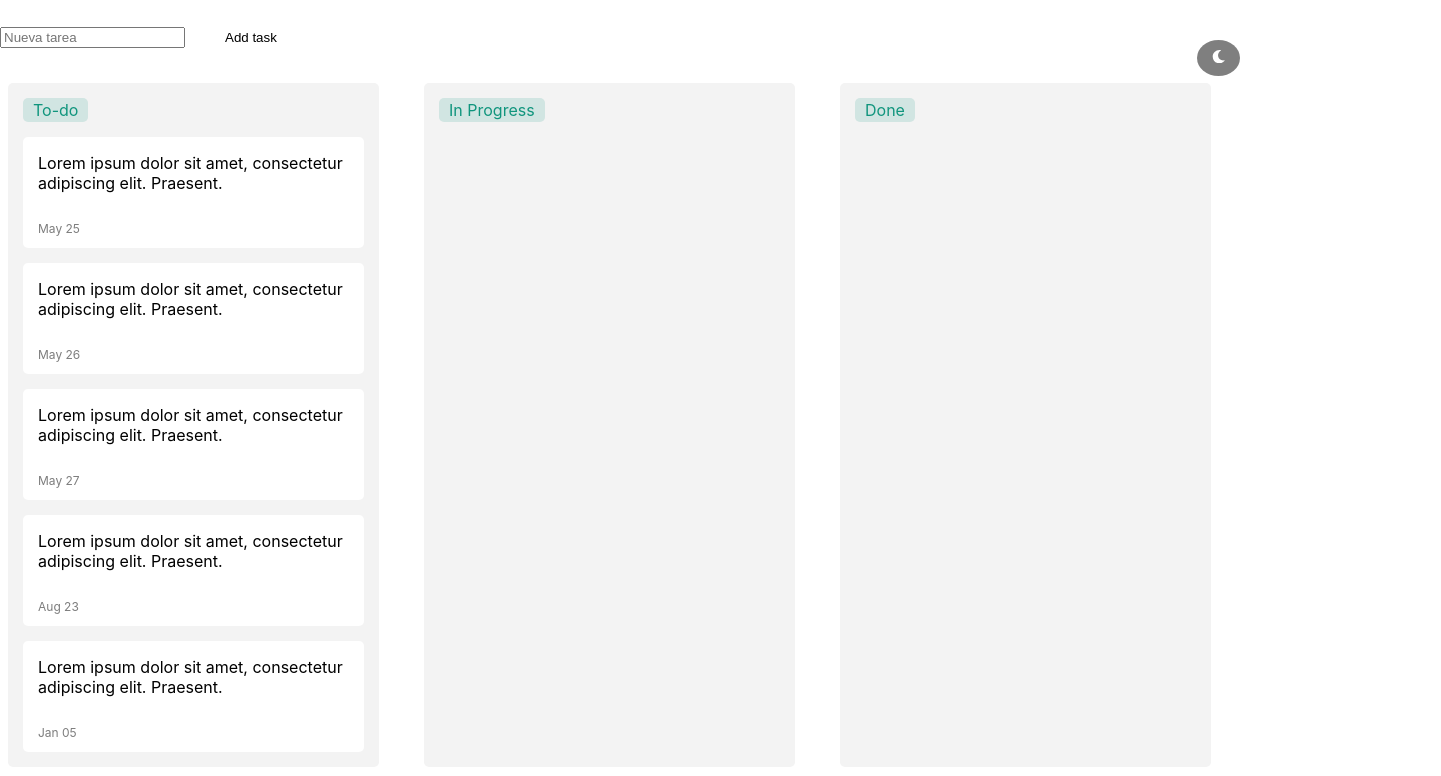
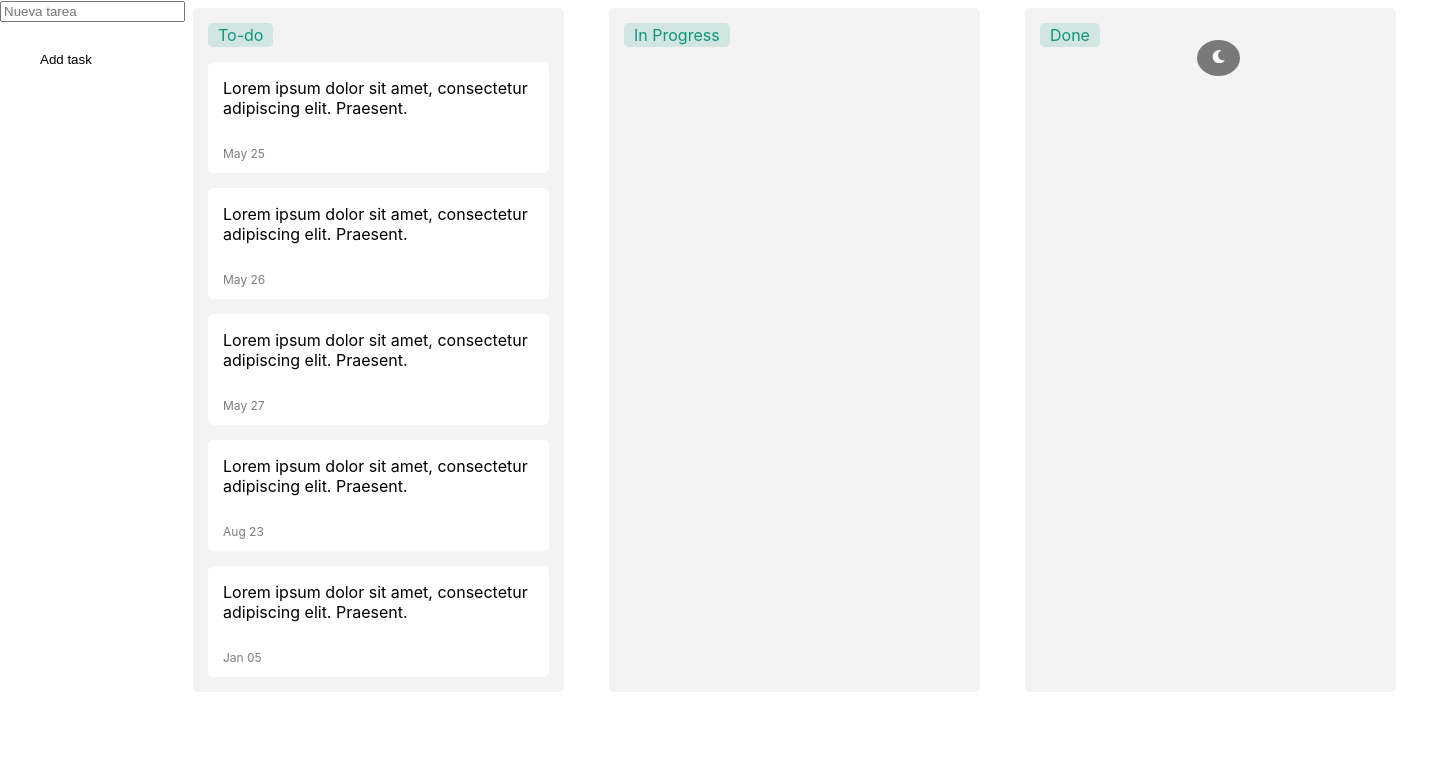
Before and after one commit to lauradelafuente-dev/task-manager-app, a React (Create React App) app in the folder frontend/: page / in a window 1280 px wide. Shown: the top 776 px of the page, 1441 px wide, since content can reach past the window. Built offline with nearby package versions, Linux system fonts and the light colour scheme.

Commit message:
Refactor App.js: Removed unused handleAddTask function to resolve ESLint warning and ensure task management logic is fully handled in the Kanban component

```diff
--- a/frontend/package.json
+++ b/frontend/package.json
@@ -40,6 +40,7 @@
     ]
   },
   "devDependencies": {
+    "@babel/plugin-proposal-private-property-in-object": "^7.21.11",
     "webpack": "^5.95.0",
     "webpack-cli": "^5.1.4"
   }
--- a/frontend/src/App.js
+++ b/frontend/src/App.js
@@ -2,36 +2,17 @@ import './styles/App.css';
 import Kanban from './components/Kanban';
 import { ThemeProvider } from './context/ThemeContext';
 import ThemeToggleButton from './components/ThemeToggleButton';
-import AddTaskForm from './components/AddTaskForm';  // Asegúrate de importar el componente
 import { useState } from 'react';
-import { v4 as uuidv4 } from 'uuid';
 import { columnsFromBackend } from './components/KanbanData';
 
 function App() {
   const [columns, setColumns] = useState(columnsFromBackend);  // Inicializa con las columnas
-
-  // Función para agregar una nueva tarea a la columna "To-do"
-  const handleAddTask = (taskTitle) => {
-    const newTask = {
-      id: uuidv4(),
-      Task: taskTitle,
-      Due_Date: new Date().toLocaleDateString(),  // Fecha de hoy como ejemplo
-    };
-
-    const newColumns = { ...columns };
-    // Añadir la tarea a la primera columna (To-do)
-    newColumns[Object.keys(newColumns)[0]].items.push(newTask);
-    setColumns(newColumns);  // Actualizar el estado de las columnas
-  };
 
   return (
     <ThemeProvider>
       <div className="App">
         {/* Botón para alternar el tema */}
         <ThemeToggleButton />
-
-        {/* Formulario para agregar tareas */}
-        <AddTaskForm onAddTask={handleAddTask} />  {/* Pasar la función handleAddTask */}
 
         {/* El tablero Kanban */}
         <Kanban columns={columns} setColumns={setColumns} />
--- a/frontend/src/components/AddTaskForm.js
+++ b/frontend/src/components/AddTaskForm.js
@@ -1,4 +1,5 @@
 import React, { useState } from 'react';
+import { v4 as uuidv4 } from 'uuid';  // Import uuid to generate unique IDs
 
 const AddTaskForm = ({ onAddTask }) => {
   const [taskTitle, setTaskTitle] = useState('');
@@ -6,8 +7,14 @@ const AddTaskForm = ({ onAddTask }) => {
   const handleSubmit = (e) => {
     e.preventDefault();
     if (taskTitle.trim()) {
-      onAddTask(taskTitle);
-      setTaskTitle('');
+      // Create a new task object that matches the structure of existing tasks
+      const newTask = {
+        id: uuidv4(), // Generate unique ID
+        Task: taskTitle,
+        Due_Date: new Date().toLocaleDateString('en-us', { month: 'short', day: '2-digit' }), // Set a placeholder due date
+      };
+      onAddTask(newTask); // Pass the new task to the parent component
+      setTaskTitle(''); // Reset the input field
     }
   };
 
--- a/frontend/src/components/Kanban.js
+++ b/frontend/src/components/Kanban.js
@@ -4,6 +4,7 @@ import { columnsFromBackend } from './KanbanData';
 import { DragDropContext, Droppable } from 'react-beautiful-dnd';
 import TaskCard from './TaskCard';
 import { ThemeContext } from '../context/ThemeContext';
+import AddTaskForm from './AddTaskForm'; // Import the form
 
 const Container = styled.div`
   display: flex;
@@ -13,13 +14,13 @@ const TaskList = styled.div`
   min-height: 100px;
   display: flex;
   flex-direction: column;
-  background: ${({ theme }) => (theme === 'light' ? '#f3f3f3' : '#2b2b2b')}; /* Cambiar según el tema */
+  background: ${({ theme }) => (theme === 'light' ? '#f3f3f3' : '#2b2b2b')};
   color: ${({ theme }) => (theme === 'light' ? '#000' : '#fff')};
   min-width: 341px;
   border-radius: 5px;
   padding: 15px 15px;
   margin-right: 45px;
-  transition: background-color 0.5s ease, color 0.5s ease; /* Transición añadida */
+  transition: background-color 0.5s ease, color 0.5s ease;
 `;
 
 const TaskColumnStyles = styled.div`
@@ -35,7 +36,7 @@ const Title = styled.span`
   padding: 2px 10px;
   border-radius: 5px;
   align-self: flex-start;
-  transition: color 0.5s ease, background-color 0.5s ease; /* Transición añadida */
+  transition: color 0.5s ease, background-color 0.5s ease;
 `;
 
 const Kanban = () => {
@@ -79,11 +80,25 @@ const Kanban = () => {
     }
   };
 
+  // Function to add a new task to the "To-do" column
+  const handleAddTask = (newTask) => {
+    const updatedColumns = {
+      ...columns,
+      // Add the new task to the "To-do" column's items array
+      [Object.keys(columns)[0]]: {
+        ...columns[Object.keys(columns)[0]],
+        items: [...columns[Object.keys(columns)[0]].items, newTask],
+      },
+    };
+    setColumns(updatedColumns);
+  };
+
   return (
     <DragDropContext
       onDragEnd={(result) => onDragEnd(result, columns, setColumns)}
     >
       <Container>
+        <AddTaskForm onAddTask={handleAddTask} /> {/* Add the form component */}
         <TaskColumnStyles>
           {Object.entries(columns).map(([columnId, column], index) => {
             return (
@@ -92,7 +107,7 @@ const Kanban = () => {
                   <TaskList
                     ref={provided.innerRef}
                     {...provided.droppableProps}
-                    theme={theme} // Pasar el tema a TaskList
+                    theme={theme}
                   >
                     <Title>{column.title}</Title>
                     {column.items.map((item, index) => (
```
Also changed, not shown: 1 other file (tests, documents, lock files or other folders).
